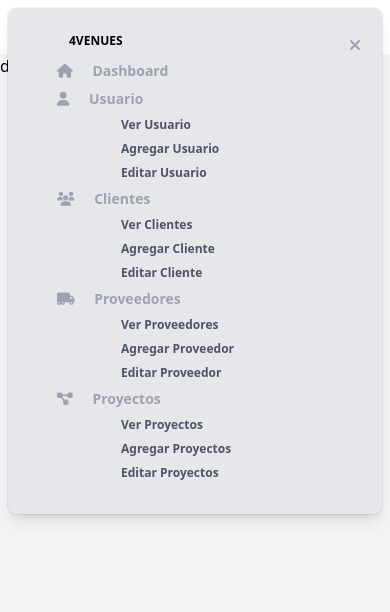
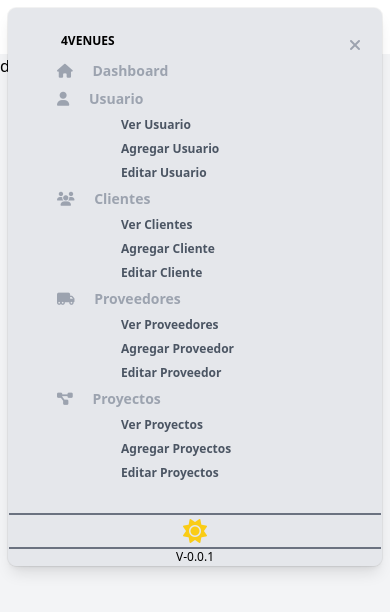
Before and after one commit to Orianig/angular-dashboard, an Angular app: page /dashboard in a window 390 px wide. Both pictures are taken after a click on the button "Open menu". Shown: the top 612 px of the page. Built offline with nearby package versions, Linux system fonts and the light colour scheme; grey boxes are pictures that could not be loaded.

Commit message:
style: implementation navbar darkmode

```diff
--- a/src/app/shared/layout/navbar/navbar-mobile-menu/navbar-mobile-menu.component.html
+++ b/src/app/shared/layout/navbar/navbar-mobile-menu/navbar-mobile-menu.component.html
@@ -7,7 +7,7 @@
   class="absolute inset-x-0 top-0 z-10 origin-top-right transform p-2 transition lg:hidden"
 >
   <div
-    class="divide-y-2 divide-gray-50 rounded-lg bg-gray-200 border dark:border-gray-300 dark:bg-slate-900 shadow-lg ring-1 ring-black ring-opacity-5 dark:bg-night-700"
+    class="divide-y-2 divide-gray-500 rounded-lg bg-gray-200 border dark:border-gray-500 dark:bg-slate-900 shadow-lg ring-1 ring-black ring-opacity-5 dark:bg-night-700"
   >
     <div class="pt-5 pb-6">
       <div class="flex items-center justify-between px-5">
@@ -21,7 +21,7 @@
             >
               <i class="fa-solid fa-hourglass text-xs"></i>
             </a> -->
-            <b class="pl-10 text-xs font-bold dark:text-gray-300"> 4VENUES </b>
+            <b class="pl-8 text-xs font-bold dark:text-gray-300"> 4VENUES </b>
           </div>
         </div>
         <!-- menu items -->
@@ -53,5 +53,13 @@
         </div>
       </ng-container>
     </div>
+    <!-- theme button -->
+    <div class="flex justify-center">
+      <button class="focus:outline-none" (click)="toggleTheme()">
+        <i *ngIf="isDarkMode" class="fas fa-moon text-yellow-400 text-2xl"></i>
+        <i *ngIf="!isDarkMode" class="fas fa-sun text-yellow-400 text-2xl"></i>
+      </button>
+    </div>
+    <p class="flex justify-center dark:text-gray-400 text-xs">V-0.0.1</p>
   </div>
 </div>
--- a/src/app/shared/layout/navbar/navbar-mobile-menu/navbar-mobile-menu.component.ts
+++ b/src/app/shared/layout/navbar/navbar-mobile-menu/navbar-mobile-menu.component.ts
@@ -1,4 +1,5 @@
 import { Component, EventEmitter, Input, Output } from '@angular/core';
+import { ThemeService } from 'src/app/core/services/theme.service';
 import { MENU_LIST } from 'src/app/core/constants/menu.constant';
 import { IMenuItem } from 'src/app/core/models/menu.interface';
 
@@ -11,8 +12,15 @@ export class NavbarMobileMenuComponent {
   @Input() isOpen = false;
   @Output() close = new EventEmitter();
   public menuItemsList: IMenuItem[] = MENU_LIST;
+  public isDarkMode = this.themeService.theme == 'dark' ? true : false;
 
-  constructor() {}
+  constructor(private themeService: ThemeService) {}
+
+  toggleTheme() {
+    const currentTheme = this.themeService.theme;
+    this.themeService.theme = currentTheme == 'dark' ? 'light' : 'dark';
+    this.isDarkMode = this.themeService.theme == 'dark' ? true : false;
+  }
 
   closeMenu() {
     this.close.emit();
```
